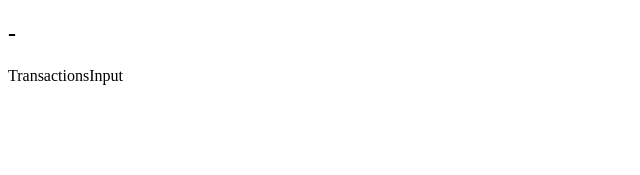
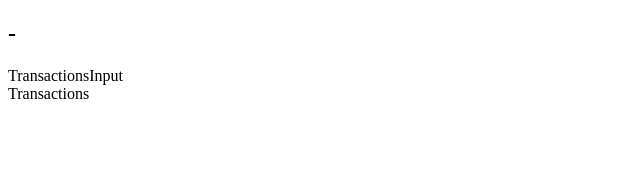
Before and after one commit to averagealloy/cashdash-client, a React (Create React App) app: page /accounts/1 in a window 1280 px wide. Shown: the top 175 px of the page, without its empty margins (0-640 px from the left). Built offline with nearby package versions, Linux system fonts and the light colour scheme; no server answers.

Commit message:
passing in account to get the account transactions

```diff
--- a/src/components/Account.js
+++ b/src/components/Account.js
@@ -18,7 +18,7 @@ return (
             {account ? account.name : null} - {account ? account.balance : null}
         </h2>
 
-    <TransactionsContainer/>
+    <TransactionsContainer account={account}/>
     </div>
 )
 
--- /dev/null
+++ b/src/components/Transactions.js
@@ -0,0 +1,11 @@
+import React from 'react'
+
+const Transactions = (props) => {
+    return(
+        <div>
+            Transactions
+        </div>
+    )
+}
+
+export default Transactions
--- a/src/containers/TransactionsContainer.js
+++ b/src/containers/TransactionsContainer.js
@@ -1,6 +1,6 @@
 import React from 'react'
 import TransactionInput from '../components/TransactionInput'
-
+import Transactions from '../components/Transactions'
 
 class TransactionsContainer extends React.Component {
 
@@ -8,6 +8,7 @@ class TransactionsContainer extends React.Component {
         return (
             <div>
                 <TransactionInput/>
+                <Transactions transactions={this.props.account && this.props.account.transactions}/>
             </div>
         )
     }
```
